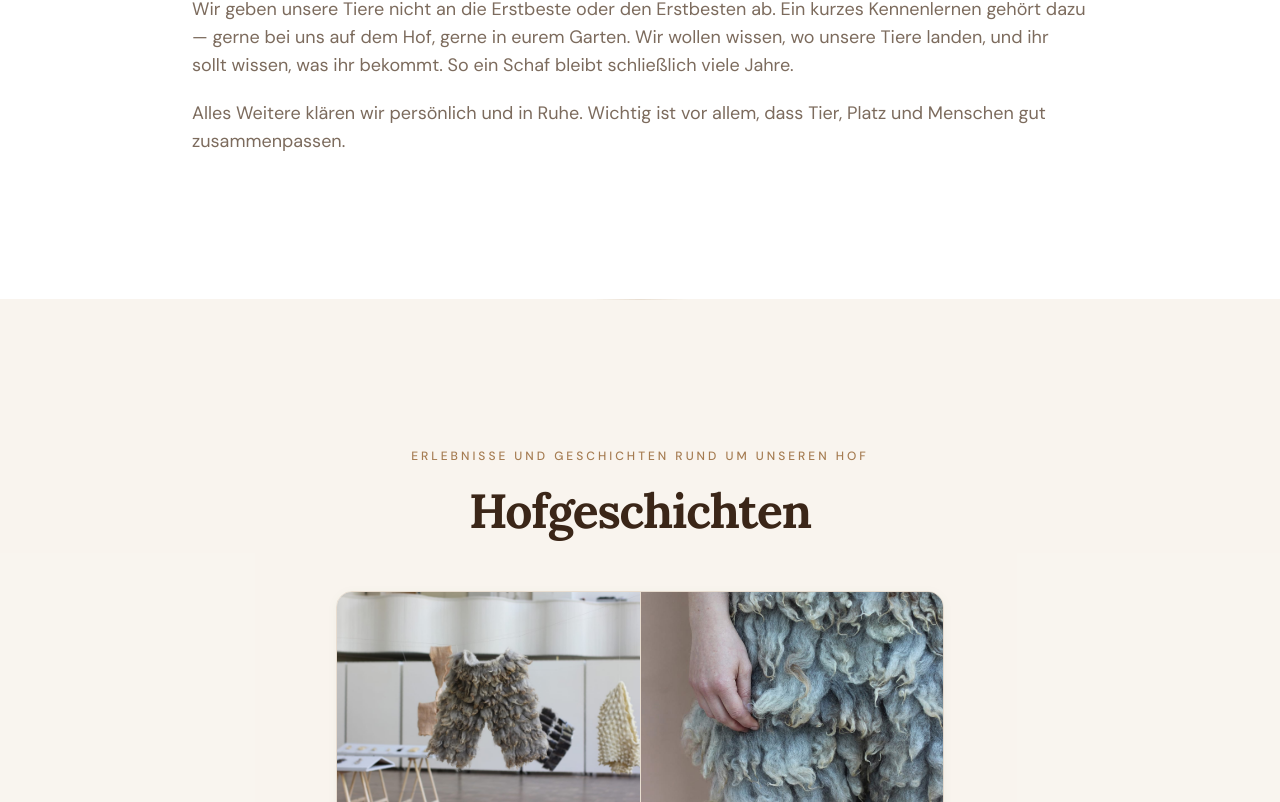
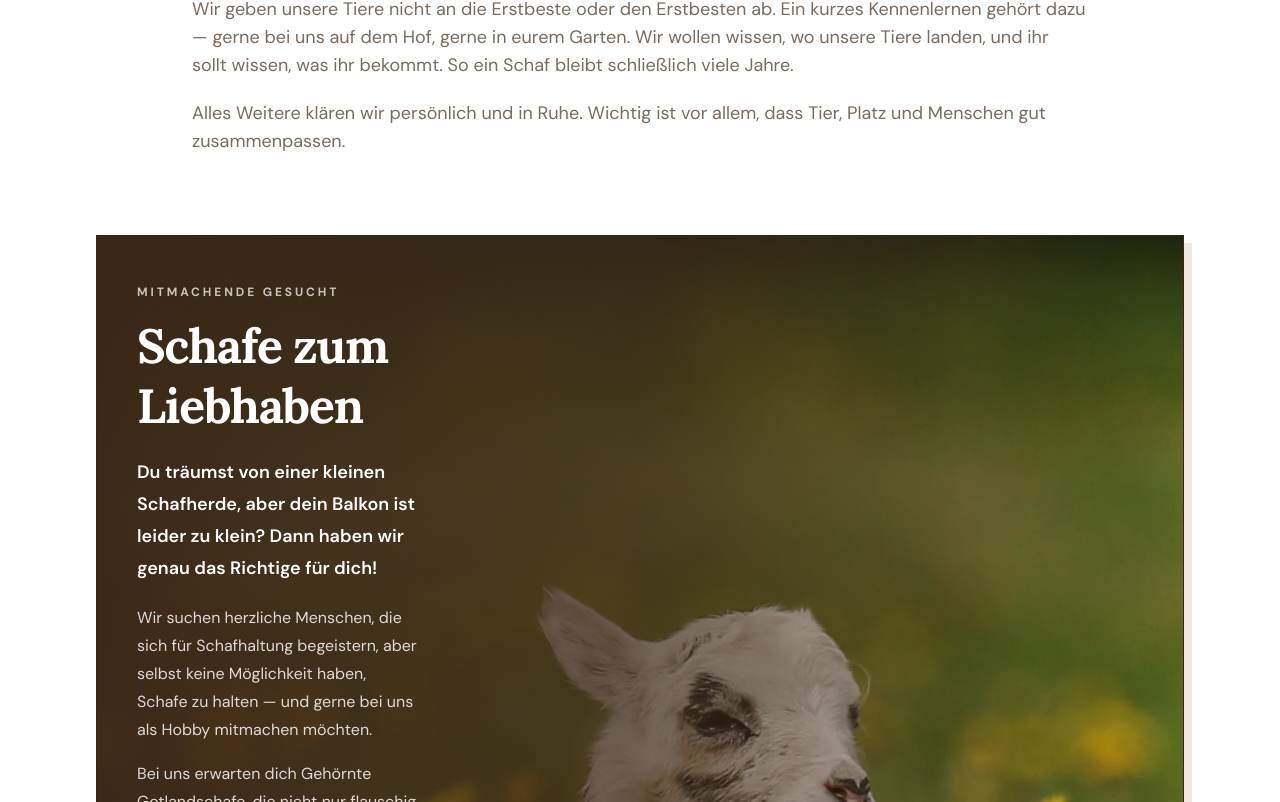
Before and after one commit to coderift7/aufm-schaeferhof, a Next.js app: page / in a window 1280 px wide. Shown: the part 11198-12000 px from the top of the page. Built offline with nearby package versions, Linux system fonts and the light colour scheme; no server answers.

Commit message:
Add marketplace community ad

```diff
--- a/src/components/Marketplace.tsx
+++ b/src/components/Marketplace.tsx
@@ -47,6 +47,27 @@ const statusLabel: Record<Listing["status"], string> = {
   verfuegbar: "Sucht ein Zuhause",
   reserviert: "Reserviert",
   vermittelt: "Vermittelt",
+};
+
+const communityAd = {
+  title: "Schafe zum Liebhaben",
+  eyebrow: "Mitmachende gesucht",
+  image: "schafe-zum-liebhaben.webp",
+  intro:
+    "Du träumst von einer kleinen Schafherde, aber dein Balkon ist leider zu klein? Dann haben wir genau das Richtige für dich!",
+  body: [
+    "Wir suchen herzliche Menschen, die sich für Schafhaltung begeistern, aber selbst keine Möglichkeit haben, Schafe zu halten — und gerne bei uns als Hobby mitmachen möchten.",
+    "Bei uns erwarten dich Gehörnte Gotlandschafe, die nicht nur flauschig sind, sondern auch so einiges an Arbeit und Freude mit sich bringen.",
+    "Ob du schon Erfahrung mitbringst oder einfach mal reinschnuppern möchtest — wir freuen uns über eine helfende Hand, die Lust hat, Zeit mit unseren Schafen zu verbringen.",
+  ],
+  tasks: [
+    "Weidepflege",
+    "Streicheleinheiten verteilen",
+    "beim Zaunbau anpacken",
+    "Geburten- und Lämmerbetreuung im Frühjahr",
+    "Klauenpflege",
+    "Wolle abnehmen",
+  ],
 };
 
 export default function Marketplace() {
@@ -221,6 +242,70 @@ export default function Marketplace() {
             </p>
           </div>
         </Reveal>
+
+        <Reveal>
+          <article className="relative mt-16 overflow-hidden border border-primary/20 bg-primary text-white shadow-[8px_8px_0_rgba(166,124,82,0.18)] sm:mt-20">
+            <div className="relative aspect-[4/3] lg:hidden">
+              {/* eslint-disable-next-line @next/next/no-img-element */}
+              <img
+                src={img(`/fotos/marktplatz/${communityAd.image}`)}
+                alt="Lamm auf einer Wiese mit gelben Blüten"
+                className="h-full w-full object-cover object-[58%_50%]"
+                loading="lazy"
+              />
+              <div className="absolute inset-x-0 bottom-0 h-1/3 bg-gradient-to-t from-primary/65 to-transparent" />
+            </div>
+
+            <div className="absolute inset-0 hidden lg:block">
+              {/* eslint-disable-next-line @next/next/no-img-element */}
+              <img
+                src={img(`/fotos/marktplatz/${communityAd.image}`)}
+                alt="Lamm auf einer Wiese mit gelben Blüten"
+                className="h-full w-full object-cover object-[34%_50%] sm:object-[32%_50%]"
+                loading="lazy"
+              />
+              <div className="absolute inset-0 bg-gradient-to-r from-primary/96 via-primary/70 to-primary/0" />
+              <div className="absolute inset-0 bg-gradient-to-t from-primary/38 via-transparent to-transparent" />
+            </div>
+
+            <div className="relative grid items-end px-6 py-8 sm:px-8 sm:py-10 lg:min-h-[34rem] lg:grid-cols-[0.56fr_1.44fr] lg:px-10 lg:py-12">
+              <div className="max-w-[27rem]">
+                <p className="text-xs font-bold uppercase tracking-[0.24em] text-white/72">
+                  {communityAd.eyebrow}
+                </p>
+                <h3 className="mt-4 font-heading text-4xl font-bold leading-tight sm:text-5xl">
+                  {communityAd.title}
+                </h3>
+                <p className="mt-5 text-lg font-semibold leading-8 text-white">
+                  {communityAd.intro}
+                </p>
+                <div className="mt-5 space-y-4 text-base leading-7 text-white/82">
+                  {communityAd.body.map((paragraph) => (
+                    <p key={paragraph}>{paragraph}</p>
+                  ))}
+                </div>
+
+                <div className="mt-7 flex flex-wrap gap-2">
+                  {communityAd.tasks.map((task) => (
+                    <span
+                      key={task}
+                      className="border border-white/28 bg-white/10 px-3 py-2 text-sm font-semibold text-white backdrop-blur"
+                    >
+                      {task}
+                    </span>
+                  ))}
+                </div>
+
+                <a
+                  href="#kontakt"
+                  className="mt-8 inline-flex w-fit border-2 border-white bg-white px-5 py-3 text-sm font-bold uppercase tracking-[0.16em] text-primary transition hover:bg-transparent hover:text-white focus:outline-none focus:ring-2 focus:ring-white focus:ring-offset-2 focus:ring-offset-primary"
+                >
+                  Kontakt aufnehmen
+                </a>
+              </div>
+            </div>
+          </article>
+        </Reveal>
       </div>
     </section>
   );
```
Also changed, not shown: public/fotos/marktplatz/schafe-zum-liebhaben.webp (added).
